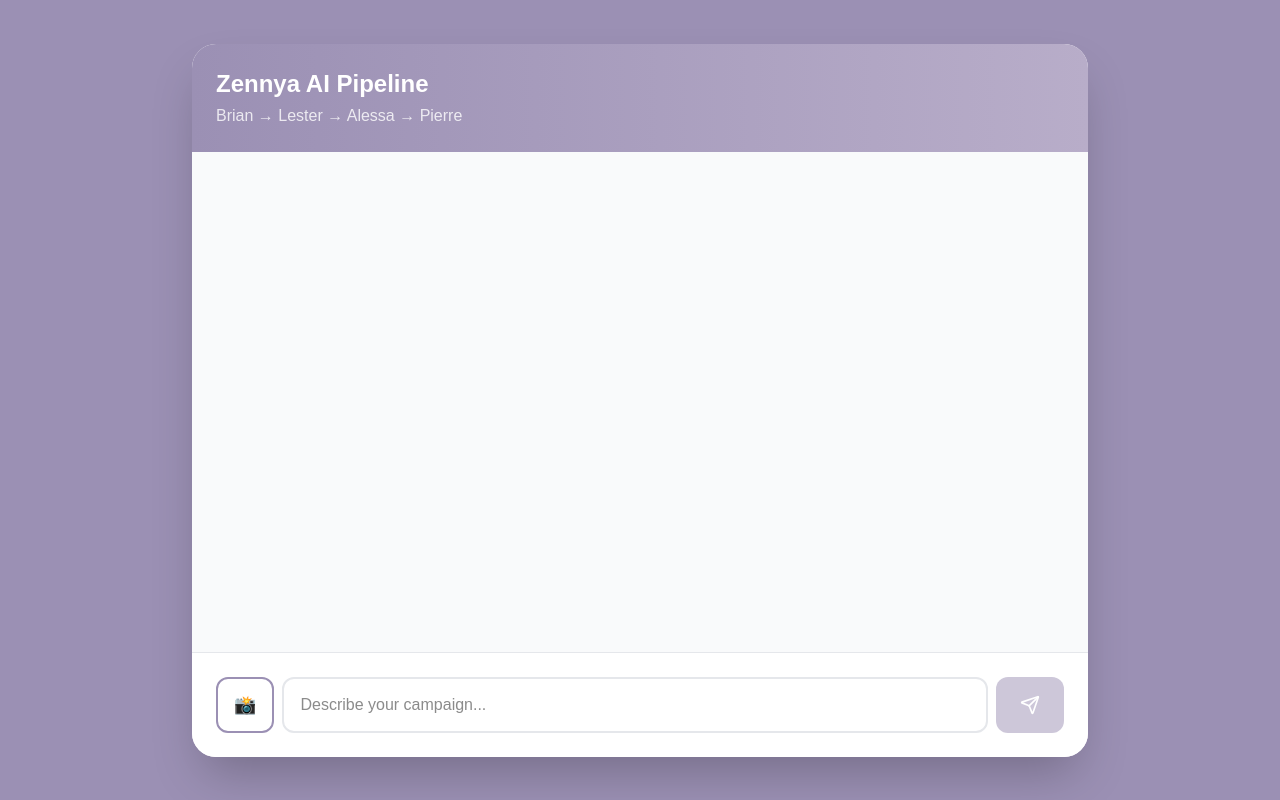
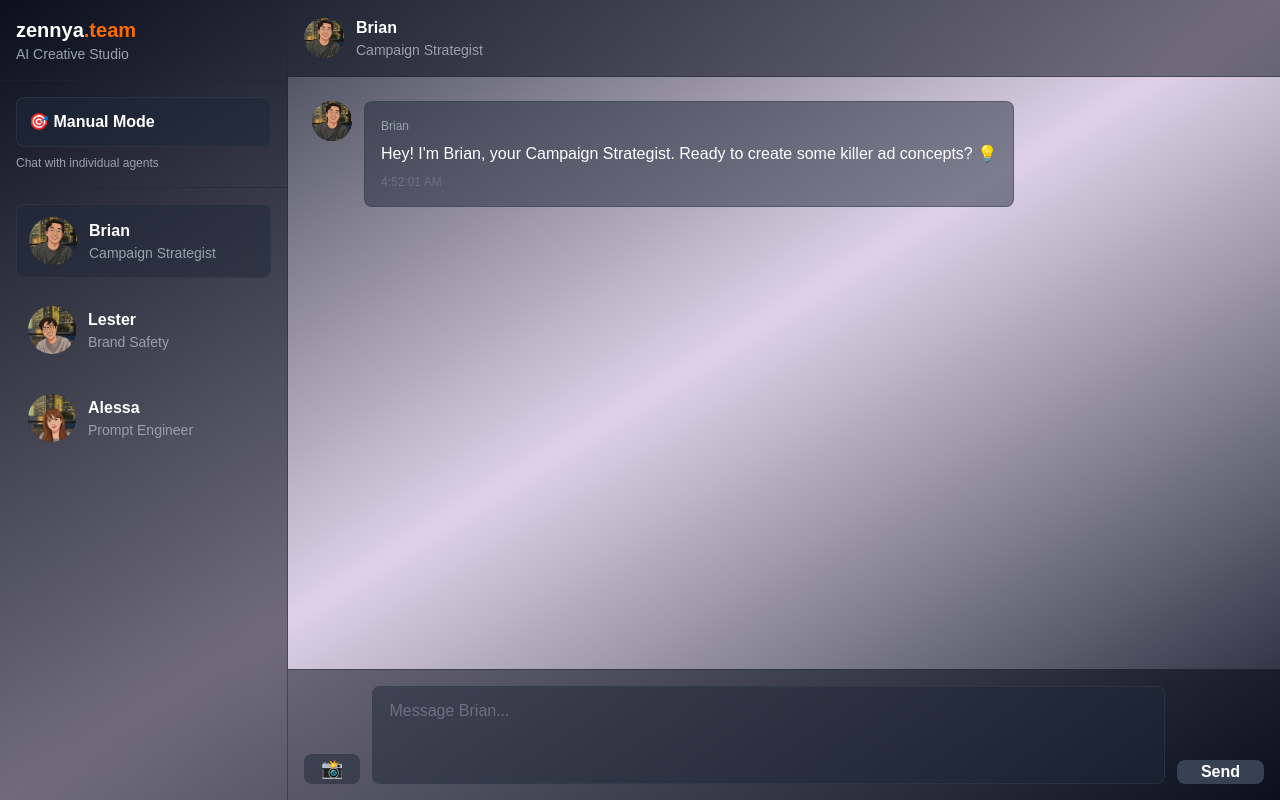
Before and after one commit to Nick199x/zennya-pipeline, a Next.js app: page /chat in a window 1280 px wide. Built offline with nearby package versions, Linux system fonts and the light colour scheme.

Commit message:
Add product photo upload with compression to original UI

```diff
--- a/app/chat/page.tsx
+++ b/app/chat/page.tsx
@@ -1,12 +1,33 @@
 'use client';
 
-import { useState, useRef, useEffect } from 'react';
-import { Send, Loader2, Download } from 'lucide-react';
+import { useState, useRef } from 'react';
+import Image from 'next/image';
+
+type AgentName = 'BRIAN' | 'LESTER' | 'ALESSA';
+type SenderType = AgentName | 'USER' | 'SYSTEM' | 'PIERRE';
+
+interface GeneratedImage {
+  prompt: string;
+  image: {
+    base64: string;
+    mimeType: string;
+  };
+  index: number;
+}
 
 interface Message {
-  role: 'user' | 'brian' | 'lester' | 'alessa' | 'pierre' | 'system';
-  content: string;
-  images?: Array<{ base64: string; mimeType: string; prompt: string; index: number }>;
+  id: number;
+  sender: SenderType;
+  text: string;
+  timestamp: Date;
+  images?: GeneratedImage[];
+}
+
+interface AgentConfig {
+  name: string;
+  avatar: string;
+  status: string;
+  color: string;
 }
 
 interface ProductPhoto {
@@ -15,21 +36,54 @@ interface ProductPhoto {
   name: string;
 }
 
+const AGENTS: Record<AgentName, AgentConfig> = {
+  BRIAN: {
+    name: 'Brian',
+    avatar: '/images/team/brian-avatar.jpg',
+    status: 'Campaign Strategist',
+    color: 'bg-blue-600',
+  },
+  LESTER: {
+    name: 'Lester',
+    avatar: '/images/team/lester-avatar.jpg',
+    status: 'Brand Safety',
+    color: 'bg-green-600',
+  },
+  ALESSA: {
+    name: 'Alessa',
+    avatar: '/images/team/alessa-avatar.jpg',
+    status: 'Prompt Engineer',
+    color: 'bg-purple-600',
+  },
+};
+
 export default function ChatPage() {
-  const [messages, setMessages] = useState<Message[]>([]);
-  const [input, setInput] = useState('');
-  const [loading, setLoading] = useState(false);
+  const [messages, setMessages] = useState<Message[]>([
+    {
+      id: 1,
+      sender: 'BRIAN',
+      text: "Hey! I'm Brian, your Campaign Strategist. Ready to create some killer ad concepts? 💡",
+      timestamp: new Date(),
+    },
+  ]);
+
+  const [inputText, setInputText] = useState('');
+  const [activeAgent, setActiveAgent] = useState<AgentName>('BRIAN');
+  const [isLoading, setIsLoading] = useState(false);
+  const [pipelineMode, setPipelineMode] = useState(false);
   const [productPhotos, setProductPhotos] = useState<ProductPhoto[]>([]);
-  const messagesEndRef = useRef<HTMLDivElement>(null);
   const fileInputRef = useRef<HTMLInputElement>(null);
 
-  const scrollToBottom = () => {
-    messagesEndRef.current?.scrollIntoView({ behavior: 'smooth' });
+  const addMessage = (sender: SenderType, text: string, images?: GeneratedImage[]) => {
+    const newMessage: Message = {
+      id: Date.now(),
+      sender,
+      text,
+      timestamp: new Date(),
+      images,
     };
-
-  useEffect(() => {
-    scrollToBottom();
-  }, [messages]);
+    setMessages((prev) => [...prev, newMessage]);
+  };
 
   // COMPRESS IMAGE TO AVOID 4.5MB VERCEL LIMIT
   const compressImage = (file: File): Promise<ProductPhoto> => {
@@ -37,7 +91,7 @@ export default function ChatPage() {
       const reader = new FileReader();
 
       reader.onload = (e) => {
-        const img = new Image();
+        const img = new window.Image();
         img.onload = () => {
           const canvas = document.createElement('canvas');
           const ctx = canvas.getContext('2d');
@@ -110,14 +164,15 @@ export default function ChatPage() {
     setProductPhotos(prev => prev.filter((_, i) => i !== index));
   };
 
-  const handleSubmit = async (e: React.FormEvent) => {
-    e.preventDefault();
-    if (!input.trim() || loading) return;
+  const handlePipelineMode = async () => {
+    if (!inputText.trim() || isLoading) return;
 
-    const userMessage = input;
-    setInput('');
-    setMessages(prev => [...prev, { role: 'user', content: userMessage }]);
-    setLoading(true);
+    const userMessage = inputText.trim();
+    setInputText('');
+    addMessage('USER', userMessage);
+    setIsLoading(true);
+
+    addMessage('SYSTEM', '⚡ Starting pipeline...');
 
     try {
       const response = await fetch('/api/pipeline', {
@@ -131,130 +186,268 @@ export default function ChatPage() {
 
       const data = await response.json();
 
-      if (data.success) {
-        setMessages(prev => [
-          ...prev,
-          { role: 'brian', content: data.brian },
-          { role: 'lester', content: data.lester },
-          { role: 'alessa', content: data.alessa },
-        ]);
-
-        if (data.images && data.images.length > 0) {
-          setMessages(prev => [
-            ...prev,
-            { role: 'pierre', content: `Generated ${data.images.length} images!`, images: data.images }
-          ]);
+      if (!data.success) {
+        console.error('Pipeline error:', data);
+        addMessage('SYSTEM', `❌ Error: ${data.error || 'Unknown error'}`);
+        return;
       }
 
-        setMessages(prev => [...prev, { role: 'system', content: '✅ Pipeline complete!' }]);
+      // Brian
+      addMessage('BRIAN', data.brian);
+      addMessage('SYSTEM', '✅ Concepts generated! Evaluating...');
+
+      // Lester
+      addMessage('LESTER', data.lester);
+      addMessage('SYSTEM', '✅ Approved! Creating prompts...');
+
+      // Alessa
+      addMessage('ALESSA', data.alessa);
+
+      // Pierre (NanoBanana) - Images
+      if (data.images && data.images.length > 0) {
+        addMessage('SYSTEM', `Pierre generated ${data.images.length} images!`);
+        addMessage('PIERRE', `Generated ${data.images.length} concept visuals`, data.images);
       } else {
-        setMessages(prev => [...prev, { role: 'system', content: `❌ Error: ${data.error}` }]);
+        addMessage('SYSTEM', '⚠️  No images generated - Alessa may not have created NanoBanana prompts');
       }
+
+      addMessage('SYSTEM', '✅ Pipeline complete!');
+
     } catch (error: any) {
-      setMessages(prev => [...prev, { role: 'system', content: `❌ Error: ${error.message}` }]);
+      console.error('Pipeline error:', error);
+      addMessage('SYSTEM', `❌ Pipeline failed: ${error.message}`);
     } finally {
-      setLoading(false);
+      setIsLoading(false);
+    }
+  };
+
+  const handleSendMessage = async () => {
+    if (!inputText.trim() || isLoading) return;
+
+    const userMessage = inputText.trim();
+    setInputText('');
+    addMessage('USER', userMessage);
+    setIsLoading(true);
+
+    try {
+      let endpoint = '';
+      switch (activeAgent) {
+        case 'BRIAN':
+          endpoint = '/api/agent1';
+          break;
+        case 'LESTER':
+          endpoint = '/api/agent3';
+          break;
+        case 'ALESSA':
+          endpoint = '/api/agent2';
+          break;
+        default:
+          throw new Error('Invalid agent');
+      }
+
+      const response = await fetch(endpoint, {
+        method: 'POST',
+        headers: { 'Content-Type': 'application/json' },
+        body: JSON.stringify({ prompt: userMessage }),
+      });
+
+      if (!response.ok) throw new Error('Agent response failed');
+
+      const agentData = await response.json();
+      addMessage(activeAgent, agentData.result);
+    } catch (error) {
+      console.error('Error:', error);
+      addMessage(activeAgent, 'Sorry, I encountered an error. Please try again.');
+    } finally {
+      setIsLoading(false);
     }
   };
 
   const downloadImage = (base64: string, mimeType: string, index: number) => {
     const link = document.createElement('a');
     link.href = `data:${mimeType};base64,${base64}`;
-    link.download = `pierre-image-${index}.${mimeType.split('/')[1]}`;
+    link.download = `zennya-pierre-${index}-${Date.now()}.png`;
     link.click();
   };
 
   return (
-    <div className="min-h-screen bg-[#9b90b4] flex items-center justify-center p-4">
-      <div className="w-full max-w-4xl bg-white rounded-3xl shadow-2xl overflow-hidden">
-        {/* Header */}
-        <div className="bg-gradient-to-r from-[#9b90b4] to-[#b8adc9] p-6 text-white">
-          <h1 className="text-2xl font-bold">Zennya AI Pipeline</h1>
-          <p className="text-white/80 mt-1">Brian → Lester → Alessa → Pierre</p>
+    <div className="flex h-screen bg-gradient-to-br from-gray-900 via-purple-900/20 to-gray-900 text-white">
+      {/* LEFT SIDEBAR */}
+      <div className="w-72 bg-gray-950/50 backdrop-blur-xl border-r border-gray-800/50 flex flex-col">
+        <div className="p-4 border-b border-gray-800/50">
+          <h1 className="text-xl font-bold">zennya<span className="text-orange-500">.team</span></h1>
+          <p className="text-sm text-gray-400">AI Creative Studio</p>
         </div>
 
-        {/* Messages */}
-        <div className="h-[500px] overflow-y-auto p-6 space-y-4 bg-gray-50">
-          {messages.map((message, i) => (
-            <div
-              key={i}
-              className={`flex ${message.role === 'user' ? 'justify-end' : 'justify-start'}`}
-            >
-              <div
-                className={`max-w-[80%] rounded-2xl p-4 shadow-sm ${
-                  message.role === 'user'
-                    ? 'bg-[#9b90b4] text-white'
-                    : message.role === 'brian'
-                    ? 'bg-purple-50 border border-purple-200'
-                    : message.role === 'lester'
-                    ? 'bg-blue-50 border border-blue-200'
-                    : message.role === 'alessa'
-                    ? 'bg-green-50 border border-green-200'
-                    : message.role === 'pierre'
-                    ? 'bg-yellow-50 border border-yellow-200'
-                    : 'bg-white border border-gray-200'
+        <div className="p-4 border-b border-gray-800/50">
+          <button
+            onClick={() => setPipelineMode(!pipelineMode)}
+            className={`w-full flex items-center justify-between p-3 rounded-lg transition-all ${
+              pipelineMode
+                ? 'bg-orange-500 text-white'
+                : 'bg-gray-800/50 border border-gray-700/50 hover:bg-gray-800'
             }`}
           >
-                <div className="text-sm font-semibold mb-2">
-                  {message.role === 'user' ? 'You' :
-                   message.role === 'brian' ? '🧠 Brian' :
-                   message.role === 'lester' ? '🛡️ Lester' :
-                   message.role === 'alessa' ? '✨ Alessa' :
-                   message.role === 'pierre' ? '🍌 Pierre' :
-                   'System'}
+            <span className="font-semibold">
+              {pipelineMode ? '⚡ Pipeline Mode' : '🎯 Manual Mode'}
+            </span>
+          </button>
+          <p className="text-xs text-gray-400 mt-2">
+            {pipelineMode
+              ? 'Brian → Lester → Alessa → Pierre'
+              : 'Chat with individual agents'}
+          </p>
         </div>
-                <div className="whitespace-pre-wrap text-sm">{message.content}</div>
 
-                {message.images && message.images.length > 0 && (
-                  <div className="mt-4 space-y-4">
-                    {message.images.map((img, idx) => (
-                      <div key={idx} className="border rounded-lg overflow-hidden bg-white">
+        {!pipelineMode && (
+          <div className="space-y-4 p-4">
+            {(['BRIAN', 'LESTER', 'ALESSA'] as AgentName[]).map((key) => {
+              const agent = AGENTS[key];
+              return (
+                <button
+                  key={key}
+                  onClick={() => setActiveAgent(key)}
+                  className={`w-full flex items-center gap-3 p-3 rounded-lg transition-all ${
+                    activeAgent === key
+                      ? 'bg-gray-800/50 border border-gray-700/50'
+                      : 'hover:bg-gray-800/30'
+                  }`}
+                >
+                  <div className="relative w-12 h-12 rounded-full overflow-hidden flex-shrink-0 bg-gray-800">
+                    <Image
+                      src={agent.avatar}
+                      alt={agent.name}
+                      fill
+                      className="object-cover"
+                    />
+                  </div>
+                  <div className="text-left">
+                    <h3 className="font-semibold">{agent.name}</h3>
+                    <p className="text-sm text-gray-400">{agent.status}</p>
+                  </div>
+                </button>
+              );
+            })}
+          </div>
+        )}
+      </div>
+
+      {/* MAIN CHAT */}
+      <div className="flex-1 flex flex-col">
+        <div className="bg-gray-950/50 backdrop-blur-xl border-b border-gray-800/50 p-4">
+          <div className="flex items-center gap-3">
+            {pipelineMode ? (
+              <>
+                <div className="text-2xl">⚡</div>
+                <div>
+                  <h2 className="font-semibold">Full Pipeline</h2>
+                  <p className="text-sm text-gray-400">Auto-generates images with Pierre</p>
+                </div>
+              </>
+            ) : (
+              <>
+                <div className="relative w-10 h-10 rounded-full overflow-hidden flex-shrink-0 bg-gray-800">
+                  <Image
+                    src={AGENTS[activeAgent].avatar}
+                    alt={AGENTS[activeAgent].name}
+                    fill
+                    className="object-cover"
+                  />
+                </div>
+                <div>
+                  <h2 className="font-semibold">{AGENTS[activeAgent].name}</h2>
+                  <p className="text-sm text-gray-400">{AGENTS[activeAgent].status}</p>
+                </div>
+              </>
+            )}
+          </div>
+        </div>
+
+        <div className="flex-1 overflow-y-auto p-6 space-y-4">
+          {messages.map((msg) => (
+            <div key={msg.id}>
+              <div className={`flex gap-3 ${msg.sender === 'USER' ? 'flex-row-reverse' : ''}`}>
+                {msg.sender !== 'USER' && msg.sender !== 'SYSTEM' && msg.sender !== 'PIERRE' && (
+                  <div className="relative w-10 h-10 rounded-full overflow-hidden flex-shrink-0 bg-gray-800">
+                    <Image
+                      src={AGENTS[msg.sender as AgentName].avatar}
+                      alt={AGENTS[msg.sender as AgentName].name}
+                      fill
+                      className="object-cover"
+                    />
+                  </div>
+                )}
+                <div
+                  className={`max-w-2xl rounded-lg p-4 ${
+                    msg.sender === 'USER'
+                      ? 'bg-orange-500/20 border border-orange-500/30'
+                      : msg.sender === 'SYSTEM'
+                      ? 'bg-gray-700/30 border border-gray-600/30 text-gray-300 text-sm'
+                      : msg.sender === 'PIERRE'
+                      ? 'bg-yellow-500/20 border border-yellow-500/30'
+                      : 'bg-gray-800/50 border border-gray-700/50'
+                  }`}
+                >
+                  {msg.sender !== 'USER' && msg.sender !== 'SYSTEM' && msg.sender !== 'PIERRE' && (
+                    <p className="text-xs text-gray-400 mb-2">{AGENTS[msg.sender as AgentName].name}</p>
+                  )}
+                  {msg.sender === 'PIERRE' && (
+                    <p className="text-xs text-yellow-400 mb-2">Pierre (NanoBanana Pro)</p>
+                  )}
+                  <p className="whitespace-pre-wrap">{msg.text}</p>
+                  <p className="text-xs text-gray-500 mt-2">
+                    {msg.timestamp.toLocaleTimeString()}
+                  </p>
+                </div>
+              </div>
+
+              {/* Display images */}
+              {msg.images && msg.images.length > 0 && (
+                <div className="mt-4 grid grid-cols-1 md:grid-cols-2 lg:grid-cols-3 gap-4 ml-13">
+                  {msg.images.map((img, idx) => (
+                    <div key={idx} className="bg-gray-800/50 border border-yellow-500/30 rounded-lg p-3">
+                      <div className="relative w-full aspect-[9/16] mb-2 rounded overflow-hidden bg-gray-900">
                         <img
-                          src={`data:${img.mimeType};base64,${img.base64}`}
-                          alt={`Generated ${idx + 1}`}
-                          className="w-full"
+                          src={`data:${img.image.mimeType};base64,${img.image.base64}`}
+                          alt={`Pierre generated ${img.index}`}
+                          className="w-full h-full object-cover"
                         />
-                        <div className="p-3 flex items-center justify-between">
-                          <span className="text-xs text-gray-500">Image {img.index}</span>
+                      </div>
+                      <p className="text-xs text-gray-400 mb-2 line-clamp-2">{img.prompt.substring(0, 100)}...</p>
                       <button
-                            onClick={() => downloadImage(img.base64, img.mimeType, img.index)}
-                            className="flex items-center gap-1 px-3 py-1 bg-[#fd8c68] text-white text-xs rounded hover:bg-[#fc7a54]"
+                        onClick={() => downloadImage(img.image.base64, img.image.mimeType, img.index)}
+                        className="w-full bg-yellow-500 hover:bg-yellow-600 text-black text-xs py-2 px-3 rounded transition-all font-semibold"
                       >
-                            <Download size={14} />
-                            Download
+                        Download #{img.index}
                       </button>
-                        </div>
                     </div>
                   ))}
                 </div>
               )}
             </div>
-            </div>
           ))}
-
-          {loading && (
-            <div className="flex justify-start">
-              <div className="bg-white rounded-2xl p-4 flex items-center gap-2 shadow-sm border border-gray-200">
-                <Loader2 className="animate-spin text-[#9b90b4]" size={16} />
-                <span className="text-sm">Pipeline running...</span>
+          {isLoading && (
+            <div className="flex gap-3">
+              <div className="bg-gray-800/50 border border-gray-700/50 rounded-lg p-4">
+                <p className="text-gray-400">
+                  {pipelineMode ? '⚡ Running pipeline...' : 'Thinking...'}
+                </p>
               </div>
             </div>
           )}
-
-          <div ref={messagesEndRef} />
         </div>
 
         {/* Product Photos Preview */}
         {productPhotos.length > 0 && (
-          <div className="px-6 py-3 bg-purple-50 border-t border-purple-100">
+          <div className="bg-gray-950/50 border-t border-gray-800/50 px-4 py-2">
             <div className="flex items-center gap-2 flex-wrap">
-              <span className="text-xs font-semibold text-[#9b90b4]">📸 Photos:</span>
+              <span className="text-xs text-gray-400">📸 Photos:</span>
               {productPhotos.map((photo, i) => (
-                <div key={i} className="flex items-center gap-1 bg-white px-2 py-1 rounded text-xs border border-purple-200">
-                  <span className="max-w-[100px] truncate">{photo.name}</span>
+                <div key={i} className="flex items-center gap-1 bg-gray-800/50 px-2 py-1 rounded text-xs border border-gray-700/50">
+                  <span className="max-w-[100px] truncate text-gray-300">{photo.name}</span>
                   <button
                     onClick={() => removePhoto(i)}
-                    className="text-red-500 hover:text-red-700 ml-1"
+                    className="text-red-400 hover:text-red-300 ml-1"
                   >
                     ✕
                   </button>
@@ -264,9 +457,8 @@ export default function ChatPage() {
           </div>
         )}
 
-        {/* Input */}
-        <div className="border-t border-gray-200 p-6 bg-white">
-          <form onSubmit={handleSubmit} className="flex gap-2">
+        <div className="bg-gray-950/50 backdrop-blur-xl border-t border-gray-800/50 p-4">
+          <div className="flex gap-3">
             <input
               type="file"
               ref={fileInputRef}
@@ -279,35 +471,34 @@ export default function ChatPage() {
             <button
               type="button"
               onClick={() => fileInputRef.current?.click()}
-              className="px-4 py-3 bg-white border-2 border-[#9b90b4] rounded-xl hover:bg-purple-50 transition-colors text-lg"
+              className="bg-gray-800/50 border border-gray-700/50 hover:bg-gray-800 text-white px-4 rounded-lg transition-all self-end text-lg"
               title="Upload product photos"
             >
               📸
             </button>
 
-            <input
-              type="text"
-              value={input}
-              onChange={(e) => setInput(e.target.value)}
-              placeholder="Describe your campaign..."
-              className="flex-1 px-4 py-3 border-2 border-gray-200 rounded-xl focus:outline-none focus:border-[#9b90b4]"
-              disabled={loading}
+            <textarea
+              value={inputText}
+              onChange={(e) => setInputText(e.target.value)}
+              onKeyPress={(e) => {
+                if (e.key === 'Enter' && !e.shiftKey) {
+                  e.preventDefault();
+                  pipelineMode ? handlePipelineMode() : handleSendMessage();
+                }
+              }}
+              placeholder={pipelineMode ? "Describe your campaign..." : `Message ${AGENTS[activeAgent].name}...`}
+              className="flex-1 bg-gray-800/50 border border-gray-700/50 rounded-lg px-4 py-3 text-white placeholder-gray-500 focus:outline-none focus:border-orange-500/50 resize-none"
+              disabled={isLoading}
+              rows={3}
             />
-
             <button
-              type="submit"
-              disabled={loading || !input.trim()}
-              className="px-6 py-3 bg-[#9b90b4] text-white rounded-xl hover:bg-[#8a7fa3] disabled:opacity-50 disabled:cursor-not-allowed transition-colors"
+              onClick={pipelineMode ? handlePipelineMode : handleSendMessage}
+              disabled={isLoading || !inputText.trim()}
+              className="bg-orange-500 hover:bg-orange-600 disabled:bg-gray-700 disabled:cursor-not-allowed text-white px-6 rounded-lg font-semibold transition-all self-end"
             >
-              {loading ? <Loader2 className="animate-spin" size={20} /> : <Send size={20} />}
+              {pipelineMode ? '⚡ Run' : 'Send'}
             </button>
-          </form>
-
-          {productPhotos.length > 0 && (
-            <p className="text-xs text-green-600 mt-2">
-              ✅ {productPhotos.length} photo{productPhotos.length > 1 ? 's' : ''} ready (compressed)
-            </p>
-          )}
+          </div>
         </div>
       </div>
     </div>
```
Lines whose indentation alone changed are shown as unchanged.
